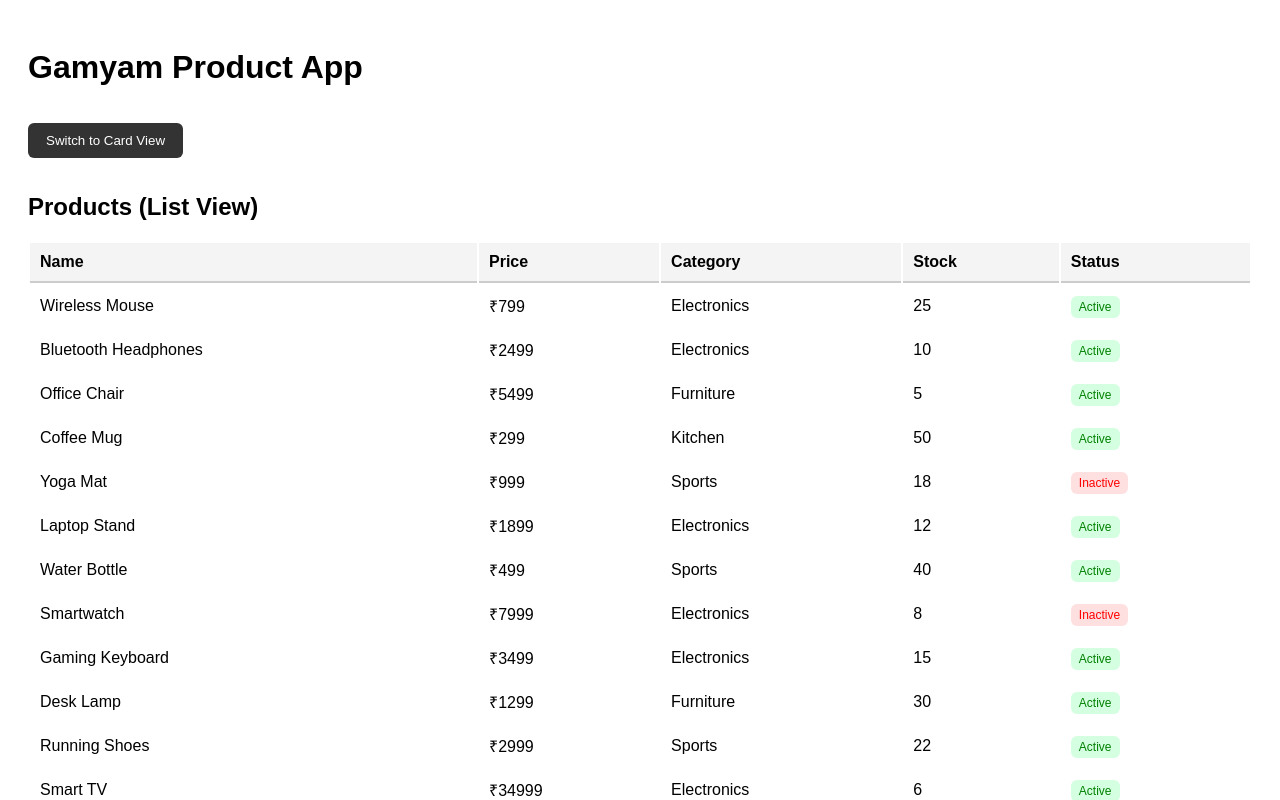
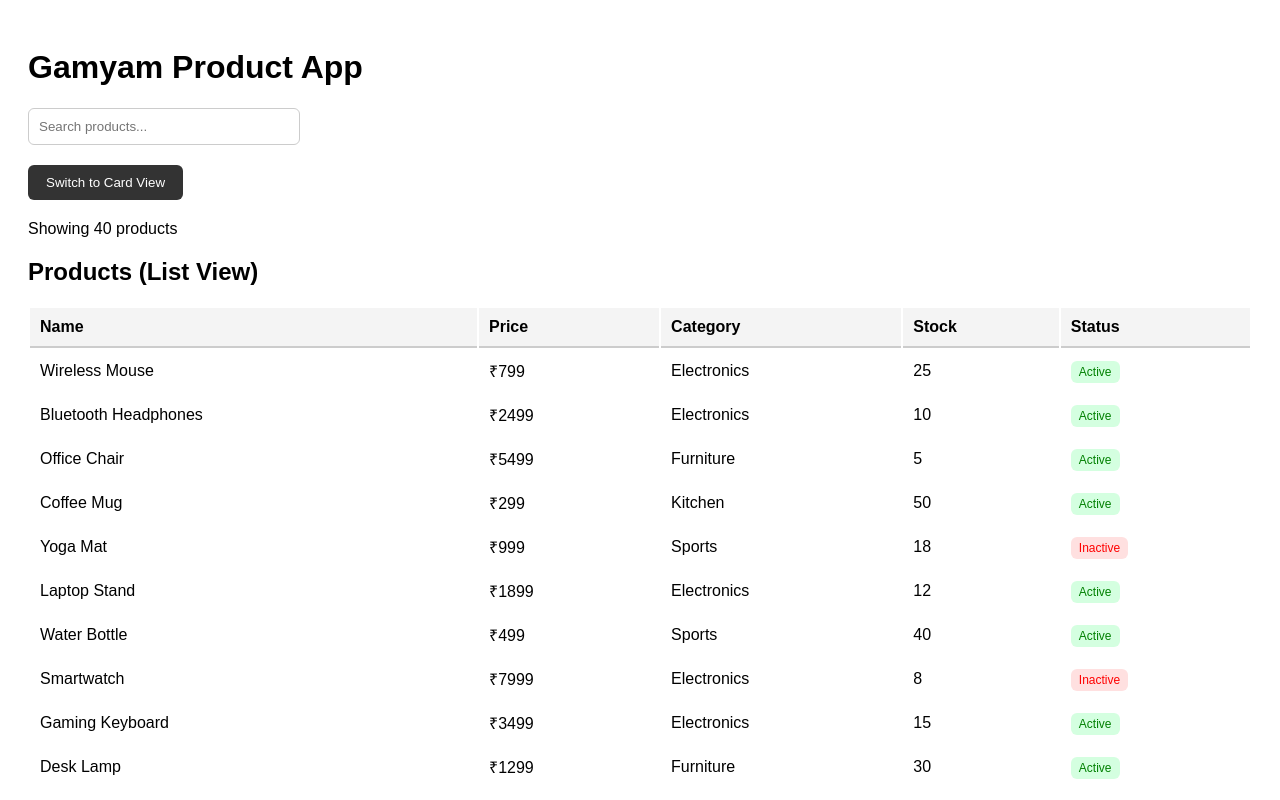
Before and after one commit to Shubham20002/Gamyam-task, a React (Vite) app: page / in a window 1280 px wide. Shown: the top 800 px of the page. Built offline with nearby package versions, Linux system fonts and the light colour scheme.

Commit message:
seachbox implemented

```diff
--- a/src/App.jsx
+++ b/src/App.jsx
@@ -2,21 +2,31 @@ import { useState } from "react";
 import { PRODUCT_LIST } from "./data/products";
 import ProductTable from "./components/ProductTable";
 import ProductCardView from "./components/ProductCardView";
+import SearchBar from "./components/SearchBar";
 
 export default function App() {
   const [products] = useState(PRODUCT_LIST);
 
-  // "list"  "card"
   const [view, setView] = useState("list");
+  const [searchText, setSearchText] = useState("");
 
   const toggleView = () => {
     setView((prev) => (prev === "list" ? "card" : "list"));
   };
 
+  // Filter logic
+  const filteredProducts = products.filter((p) =>
+    p.name.toLowerCase().includes(searchText.toLowerCase())
+  );
+
   return (
     <div style={{ padding: "20px", fontFamily: "sans-serif" }}>
       <h1>Gamyam Product App</h1>
 
+      {/* Search */}
+      <SearchBar onSearch={setSearchText} />
+
+      {/* Toggle Button */}
       <button
         onClick={toggleView}
         style={{
@@ -26,16 +36,21 @@ export default function App() {
           color: "#fff",
           borderRadius: "6px",
           border: "none",
-          margin: "15px 0",
+          margin: "10px 0",
         }}
       >
         {view === "list" ? "Switch to Card View" : "Switch to List View"}
       </button>
 
+      {/* Showing filtered count */}
+      <p style={{ margin: "10px 0" }}>
+        Showing {filteredProducts.length} products
+      </p>
+
       {view === "list" ? (
-        <ProductTable products={products} />
+        <ProductTable products={filteredProducts} />
       ) : (
-        <ProductCardView products={products} />
+        <ProductCardView products={filteredProducts} />
       )}
     </div>
   );
--- a/src/components/ProductCardView.jsx
+++ b/src/components/ProductCardView.jsx
@@ -1,4 +1,4 @@
-// src/components/ProductCardView.jsx
+
 
 export default function ProductCardView({ products }) {
   return (
--- /dev/null
+++ b/src/components/SearchBar.jsx
@@ -0,0 +1,32 @@
+
+import { useState, useEffect } from "react";
+
+export default function SearchBar({ onSearch }) {
+  const [text, setText] = useState("");
+
+  // Debounce logic (500ms)
+  useEffect(() => {
+    const timeout = setTimeout(() => {
+      onSearch(text);
+    }, 500);
+
+    return () => clearTimeout(timeout);
+  }, [text]);
+
+  return (
+    <div style={{ margin: "10px 0" }}>
+      <input
+        type="text"
+        placeholder="Search products..."
+        value={text}
+        onChange={(e) => setText(e.target.value)}
+        style={{
+          padding: "10px",
+          width: "250px",
+          borderRadius: "6px",
+          border: "1px solid #ccc",
+        }}
+      />
+    </div>
+  );
+}
```
